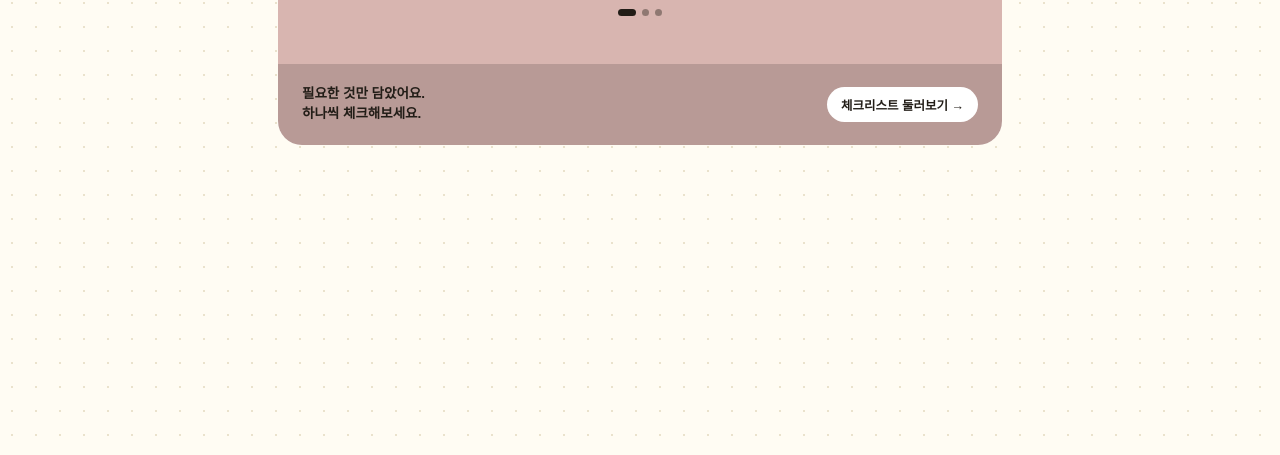
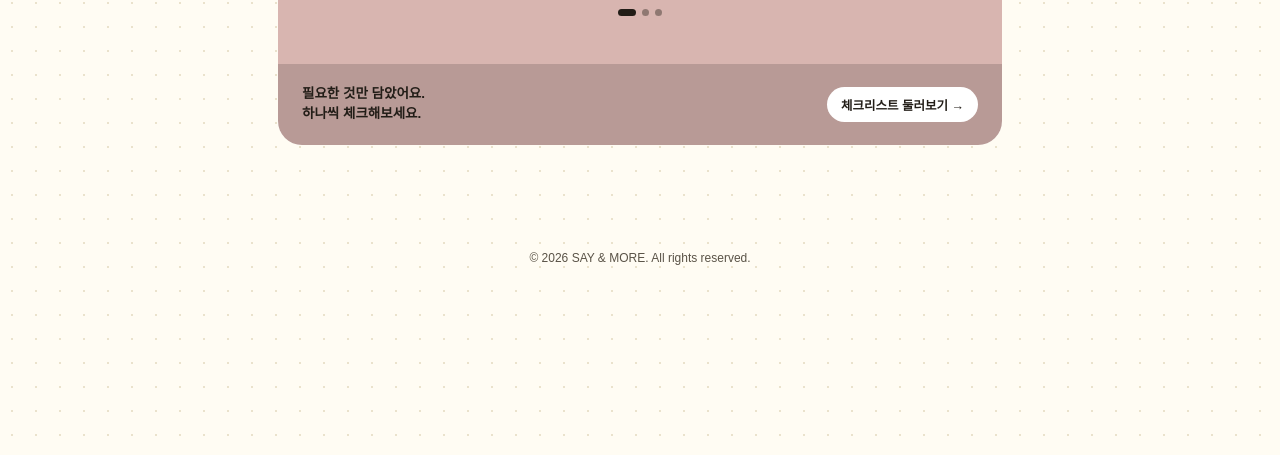
Before and after one commit to yugadap/yukadap-hub, a plain HTML site: page index.html in a window 1280 px wide. Shown: the part 345-800 px from the top of the page. Drawn offline with Linux system fonts and the light colour scheme; a web font is replaced by a local one.

Commit message:
Add copyright footer to index.html
Match the footer pattern already used on other pages (about.html, baby-gear.html, etc.).

Co-Authored-By: Claude Sonnet 5 <noreply@anthropic.com>

```diff
--- a/index.html
+++ b/index.html
@@ -214,6 +214,9 @@ SAY & MORE
 <button class="dot" data-index="2" aria-label="3"></button>
 </div>
 </div>
+<footer class="foot">
+© 2026 SAY & MORE. All rights reserved.
+</footer>
 </div>
 <script>
 (function(){
```
